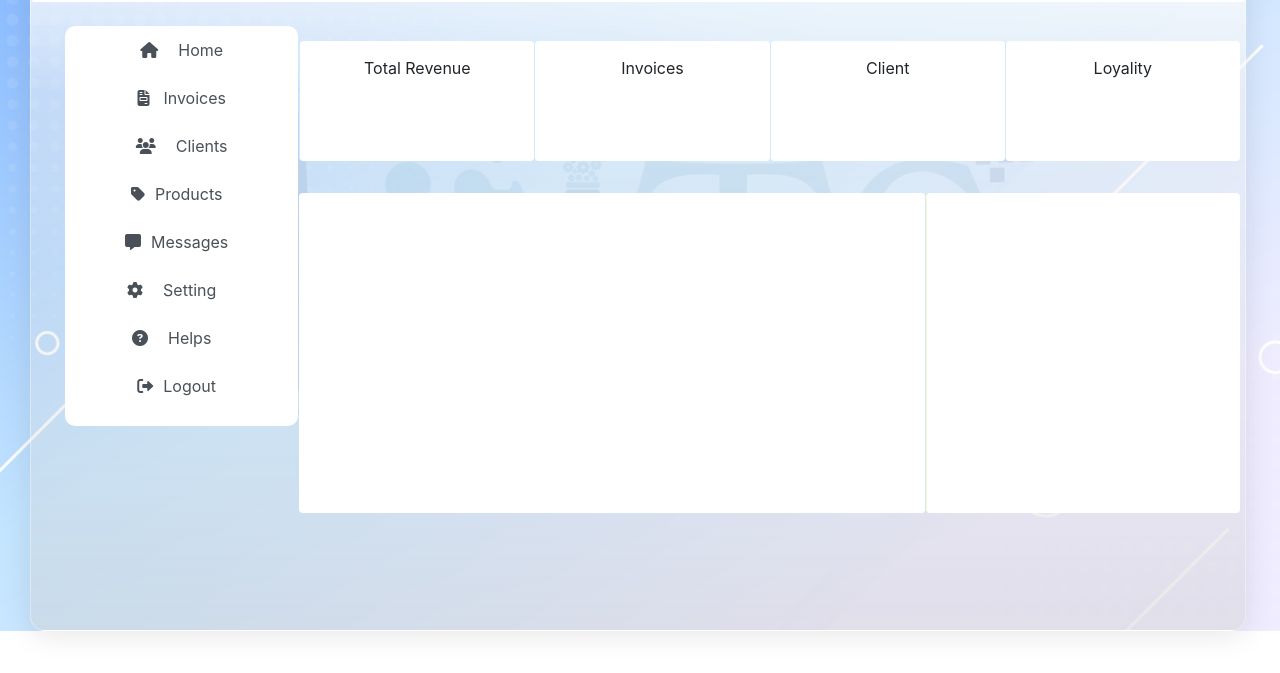
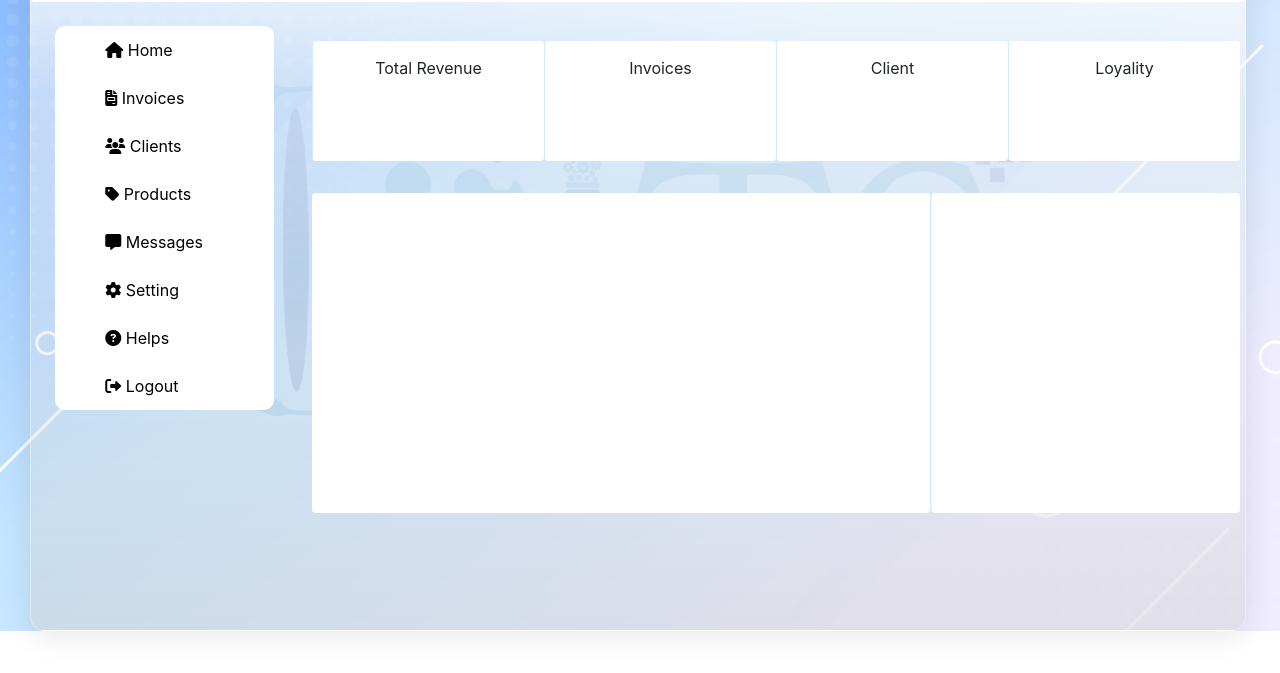
Before and after one commit to SauravRana19/Hrms_pj, a plain HTML site: page index.html in a window 1280 px wide. Shown: the part 119-792 px from the top of the page. Drawn offline with nearby package versions, Linux system fonts and the light colour scheme.

Commit message:
updated on 25/11/2022

```diff
--- a/css/style/style.css
+++ b/css/style/style.css
@@ -25,11 +25,11 @@ body {
     height: 10vh;
     background-color: #ffffff;
 }
-.responsive_img{
+/* .responsive_img{
     width: 10%;
     height: auto;
 
-}
+} */
 .navbar-nav.nav-item.li{
     display:  inline;
 }
@@ -45,7 +45,7 @@ body {
 
 }
 .first_cont {
-    width: 73.5%;
+    width: 72.5%;
     position: absolute;
     top: 19%;
     right: 40px;
@@ -102,15 +102,34 @@ body {
 
 #sidebar {
     border-radius: 10px;
-    margin-left: 10px;
     background-color: #ffffff;
-    width: 100%;
+    width: 90%;
     /* height: 60vh; */
-    z-index: 1;
+    /* z-index: 1; */
+}
+.list-group-item {
+    padding-left: 50px;
+    /* background-color: unset; */
+    border: none;
+    /* text-align: center; */
+
+}
+
+.list-group-item.action:hover {
+    border-radius: 5px;
+    background-color: #3783f5;
+    color: #F6F8FA;
+    border: none;
+
+}
+.list-group-item.action{
+    color: black;
+    border-radius: 20px;
+
 }
 
 #sidebar.active {
-    margin-left: -250px;
+    margin-left: -150%;
 }
 a[data-toggle="collapse"] {
     position: relative;
@@ -133,17 +152,3 @@ a[data-toggle="collapse"] {
         display: none;
     }
 } */
-
-.list-group-item {
-    background-color: unset;
-    border: none;
-    text-align: center;
-
-}
-
-.list-group-item-action:hover {
-    border-radius: 5px;
-    background-color: #3783f5;
-    color: #F6F8FA;
-    border: none;
-}
--- a/index.html
+++ b/index.html
@@ -32,8 +32,8 @@
                     <div class="row">
                         <div class="col-sm-10 ">
                             <nav class="navbar navbar-expand-lg rounded">
-                                <img src="../Hrms_projt/css/img/logo.png" class="responsive_img" style="height: 6vh; width: 10%;" alt="hrms_logo" >
-                            <div class="container-fluid">
+                                <img src="../Hrms_projt/css/img/logo.png" class="img-fluid" style="height: 6vh; width: 10%;" alt="hrms_logo" >
+                            <div class="container">
                                     <button type="button" id="sidebarCollapse" class="btn btn-info mt-3 pl-3" >
                                         <i class="fas fa-align-left "></i>
                                     </button>
@@ -77,7 +77,34 @@
                     <div class="wrapper">
                         <!-- Sidebar -->
                         <nav id="sidebar">
-                            <div class="sidebar-header">
+                            <ul class="nav flex-column ">
+                                <a href="#"><li class="nav-item list-group-item action">
+                                    <i class="fa-solid fa-house "></i> Home
+                                    </li></a>
+                                    <a href="#"><li class="nav-item list-group-item action">
+                                        <i class="fa-solid fa-file-invoice "></i> Invoices
+                                    </li></a>
+                                    <a href="#"><li class="nav-item list-group-item action">
+                                        <i class="fa-solid fa-users "></i> Clients
+                                    </li></a>
+                                    <a href="#"><li class="nav-item list-group-item action">
+                                        <i class="fa-solid fa-tag "></i> Products
+                                    </li></a>
+                                    <a href="#"><li class="nav-item list-group-item action">
+                                        <i class="fa-solid fa-message "></i> Messages
+                                    </li></a>
+                                    <a href="#"><li class="nav-item list-group-item action">
+                                        <i class="fa-sharp fa-solid fa-gear "></i> Setting
+                                    </li></a>
+                                    <a href="#"><li class="nav-item list-group-item action">
+                                        <i class="fa-solid fa-circle-question "></i> Helps
+                                    </li></a>
+                                    <a href="#"><li class="nav-item list-group-item action ">
+                                        <i class="fa-solid fa-right-from-bracket "></i> Logout
+                                    </li></a>
+
+                                </ul>
+                            <!-- <div class="sidebar-header">
 
                             </div>
 
@@ -108,7 +135,7 @@
                                         <a href="#" class="list-group-item list-group-item-action  "><i
                                         class="fa-solid fa-right-from-bracket me-3"></i><span style="padding: 10px">Logout</span></a>
                                 </li>
-                            </ul>
+                            </ul> -->
                         </nav>
                     </div>
                 </div>
```
